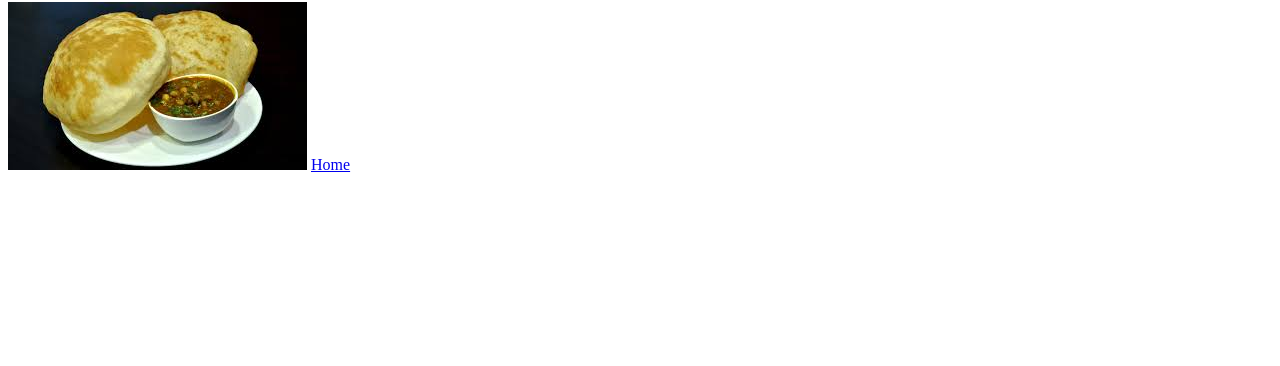
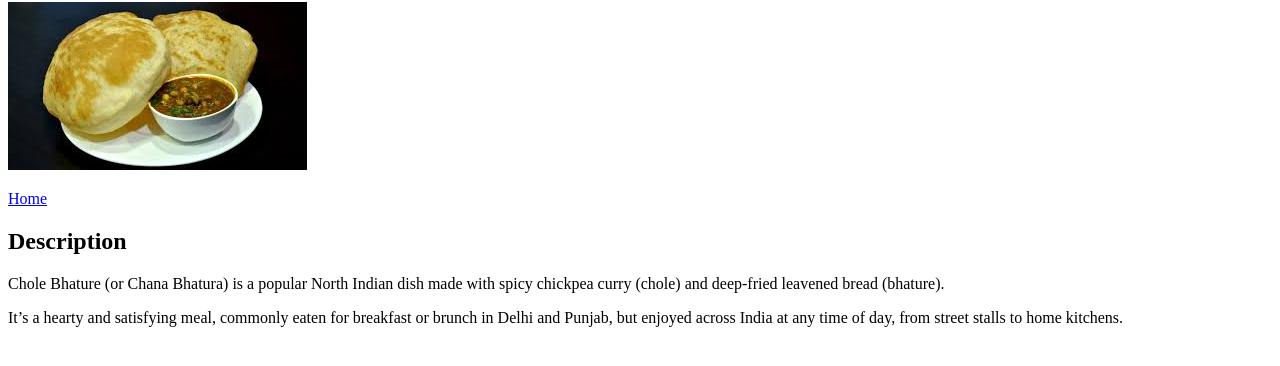
Before and after one commit to sharmint/odin-recipes, a plain HTML site: page recipes/Cholebature.html in a window 1280 px wide. Shown: the part 78-444 px from the top of the page. Drawn offline with Linux system fonts and the light colour scheme.

Commit message:
Added Description to the recipe files. Added P element to format the text properly.

```diff
--- a/recipes/Cholebature.html
+++ b/recipes/Cholebature.html
@@ -8,7 +8,15 @@
 <body>
     <h1>Chole Bature</h1>
     <img src="images/Cholebature.jpeg">
+    <p>
     <a href="../index.html">Home</a>
-
+    </p>
+    <p><h2>Description</h2></p>
+    <p>
+        Chole Bhature (or Chana Bhatura) is a popular North Indian dish made with spicy chickpea curry (chole) and deep-fried leavened bread (bhature).
+    </p>
+    <p>
+        It’s a hearty and satisfying meal, commonly eaten for breakfast or brunch in Delhi and Punjab, but enjoyed across India at any time of day, from street stalls to home kitchens.
+    </p>
 </body>
 </html>
```
Also changed, not shown: recipes/Dosa.html (+11 -0 lines), recipes/Idli.html (+11 -1 lines).
